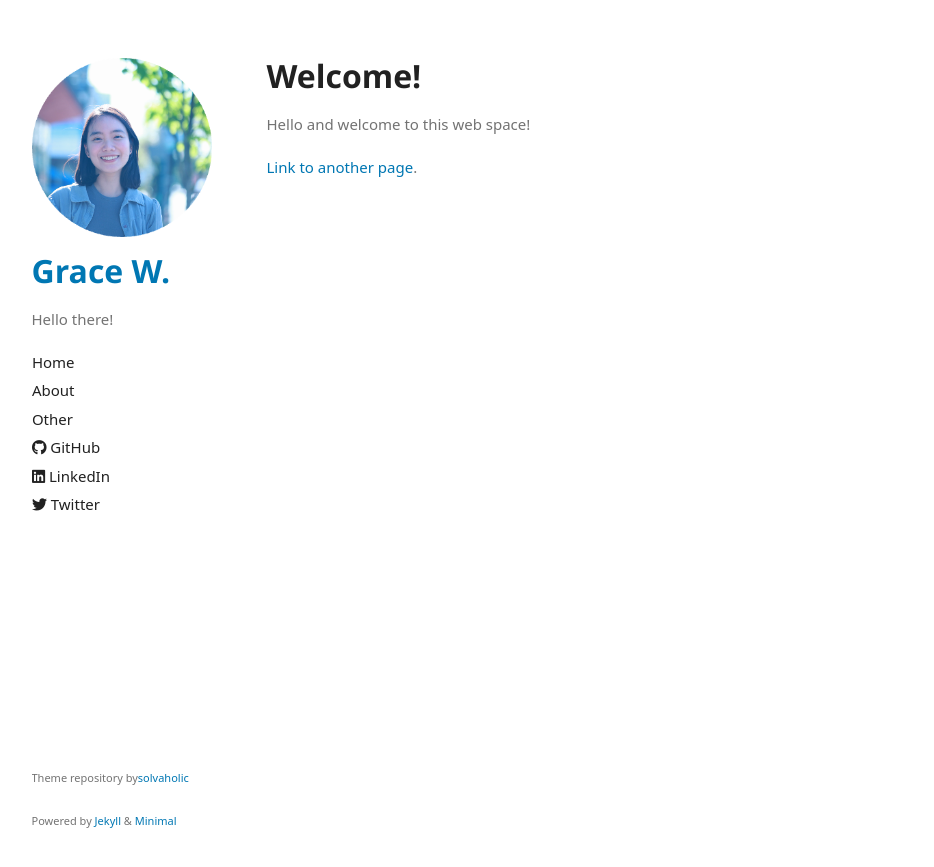
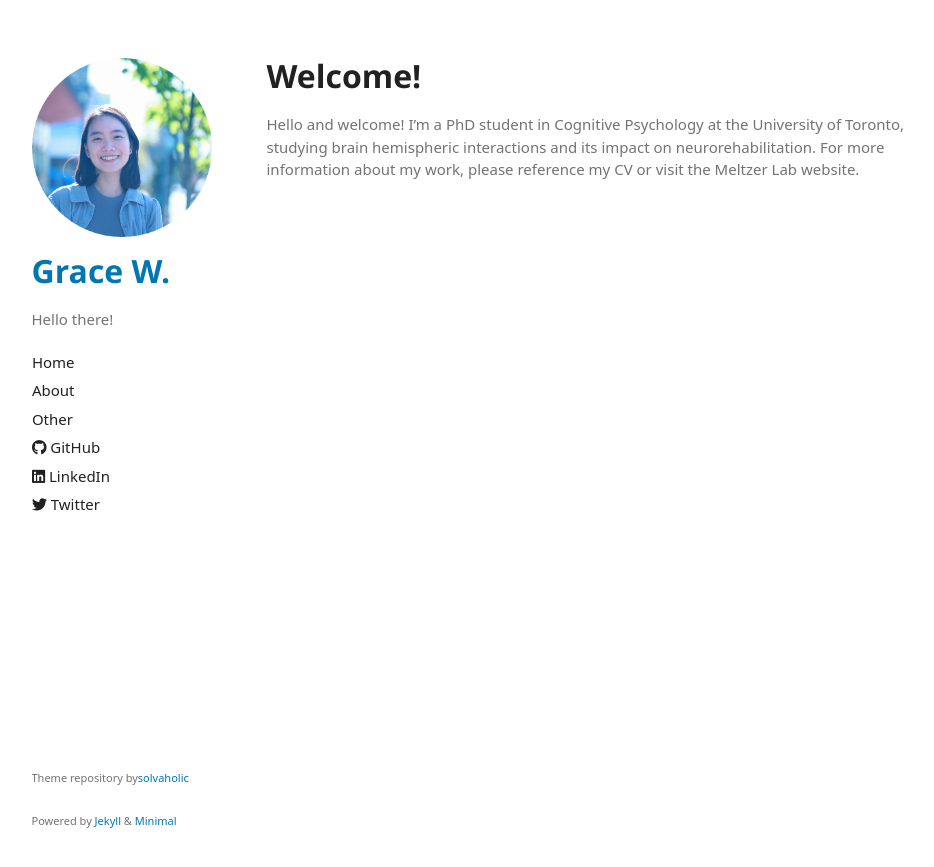
Before and after one commit to gra-w/gra-w.github.io, a Jekyll site: the page built from index.md, in a window 1280 px wide. Shown: the top 867 px of the page, without its empty margins (171-1105 px from the left). Built offline with Jekyll 4.4.1, drawn with Linux system fonts in a browser that asks for light colours; some web fonts are replaced; our own code applies the rules of GitHub Pages for plain Markdown files.

Commit message:
Update index.md

```diff
--- a/index.md
+++ b/index.md
@@ -1,5 +1,3 @@
 # Welcome!
 
-Hello and welcome to this web space!
-
-[Link to another page](./about2.html).
+Hello and welcome! I’m a PhD student in Cognitive Psychology at the University of Toronto, studying brain hemispheric interactions and its impact on neurorehabilitation. For more information about my work, please reference my CV or visit the Meltzer Lab website.
```
